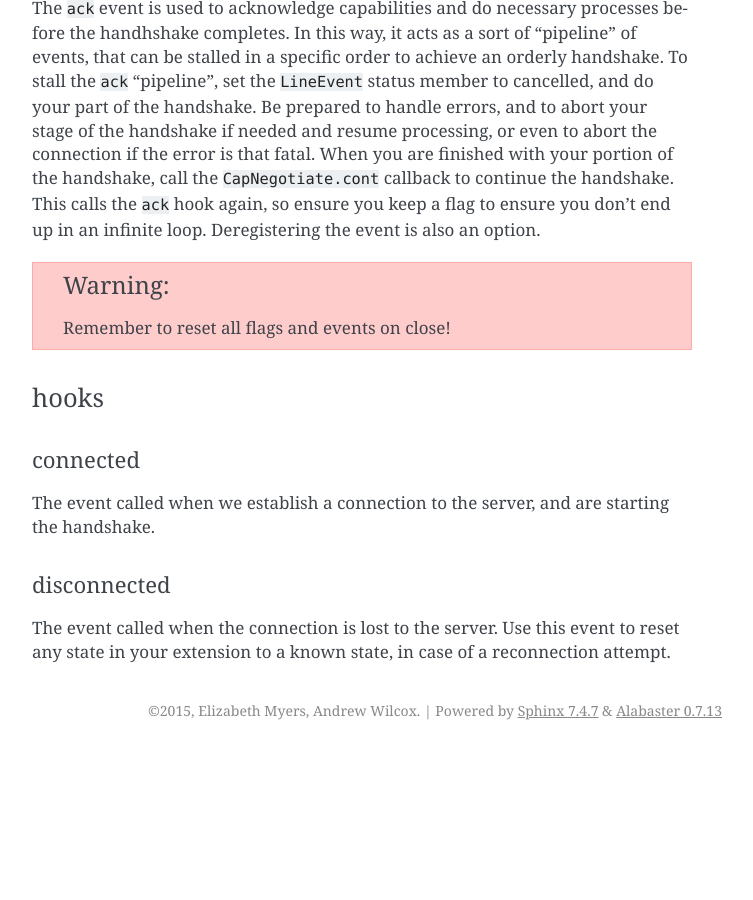
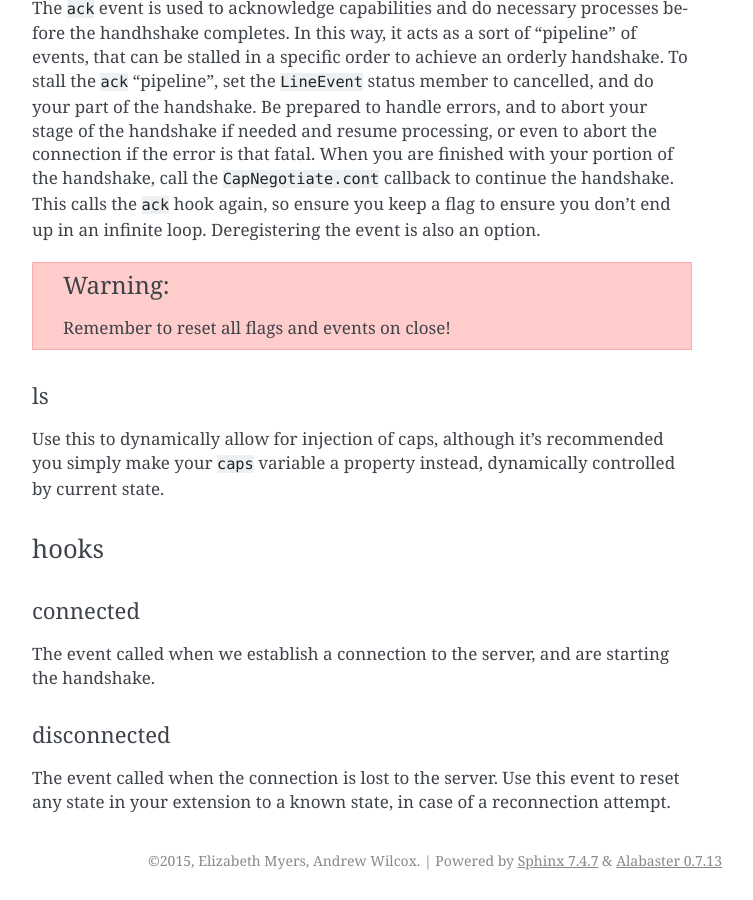
Before and after one commit to foxkit-us/PyIRC, a Sphinx documentation site: the page built from doc/hooks.rst, in a window 1280 px wide and 900 px high, scrolled down 2268 px. Shown: the whole window, without its empty margins (388-1141 px from the left). Built offline with Sphinx 7.4.7, drawn with Linux system fonts in a browser that asks for light colours; before the commit the page ends 3018 px from its top, so only the background shows below that.

Commit message:
Document CAP LS event a little.

```diff
--- a/doc/hooks.rst
+++ b/doc/hooks.rst
@@ -110,6 +110,13 @@ infinite loop. Deregistering the event is also an option.
 .. warning::
    Remember to reset all flags and events on close!
 
+ls
+""
+
+Use this to dynamically allow for injection of caps, although it's recommended
+you simply make your ``caps`` variable a property instead, dynamically
+controlled by current state.
+
 hooks
 ^^^^^
 
```
